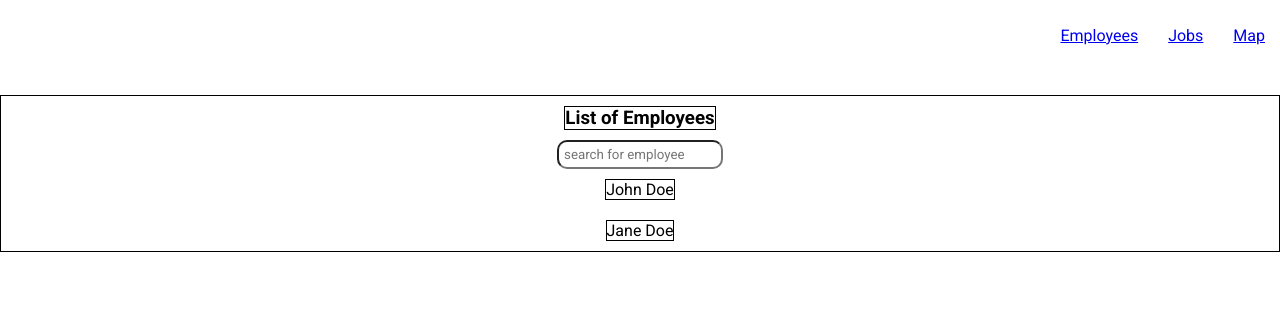
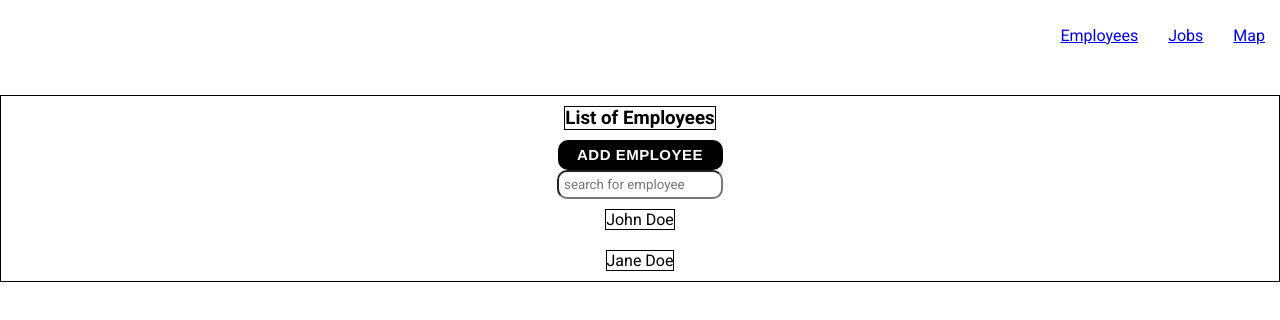
Before and after one commit to yaahcd/workflow-controller-app, a React (Vite) app: page /home/employees in a window 1280 px wide. Shown: the top 320 px of the page. Built offline with nearby package versions, Linux system fonts and the light colour scheme.

Commit message:
added custom button component

```diff
--- /dev/null
+++ b/src/components/button/Button.jsx
@@ -0,0 +1,27 @@
+import { BaseButton, AddButton } from "./button.styles";
+
+export const BUTTON_TYPE_CLASSES = {
+    base: "base",
+    add: "add",
+  };
+
+const getButton = (buttonType = BUTTON_TYPE_CLASSES.base) => {
+    return {
+      [BUTTON_TYPE_CLASSES.base]: BaseButton,
+      [BUTTON_TYPE_CLASSES.add]: AddButton,
+    }[buttonType];
+  };
+
+function Button({children, buttonType, ...otherProps }) {
+    const CustomButton = getButton(buttonType);
+
+
+    return (
+        <CustomButton {...otherProps}>
+          {children}
+        </CustomButton>
+      );
+
+}
+
+export default Button
--- /dev/null
+++ b/src/components/button/button.styles.jsx
@@ -0,0 +1,33 @@
+import styled from "styled-components";
+
+export const BaseButton = styled.button`
+  min-width: 165px;
+  width: auto;
+  height: 50px;
+  letter-spacing: 0.5px;
+  line-height: 50px;
+  padding: 0 35px 0 35px;
+  font-size: 15px;
+  background-color: black;
+  color: white;
+  text-transform: uppercase;
+  font-family: "Encode Sans Condensed", sans-serif;
+  font-weight: bolder;
+  border: none;
+  cursor: pointer;
+  display: flex;
+  justify-content: center;
+  align-items: center;
+
+  &:hover {
+    background-color: white;
+    color: black;
+    border: 1px solid black;
+  }
+`;
+
+export const AddButton = styled(BaseButton)`
+height: 30px;
+border-radius: 10px;
+padding: 0 15px;
+`
--- a/src/components/employeesList/EmployeesList.jsx
+++ b/src/components/employeesList/EmployeesList.jsx
@@ -2,6 +2,7 @@ import { EmployeesListContainer } from "./employeesList.styles";
 import { useNavigate } from "react-router-dom";
 import { employees } from "../../../employeeList.json";
 import SearchBox from "../searchBox/SearchBox";
+import Button, { BUTTON_TYPE_CLASSES } from "../button/Button";
 
 function EmployeesList() {
   const navigate = useNavigate();
@@ -9,6 +10,7 @@ function EmployeesList() {
   return (
       <EmployeesListContainer>
         <h3>List of Employees</h3>
+        <Button buttonType={BUTTON_TYPE_CLASSES.add}>Add employee</Button>
         <SearchBox placeholder={"search for employee"} onChangeHandler={""} />
         {employees.map((employee, index) => (
           <p key={index} onClick={() => navigate(`${employee.id}`)}>
```
